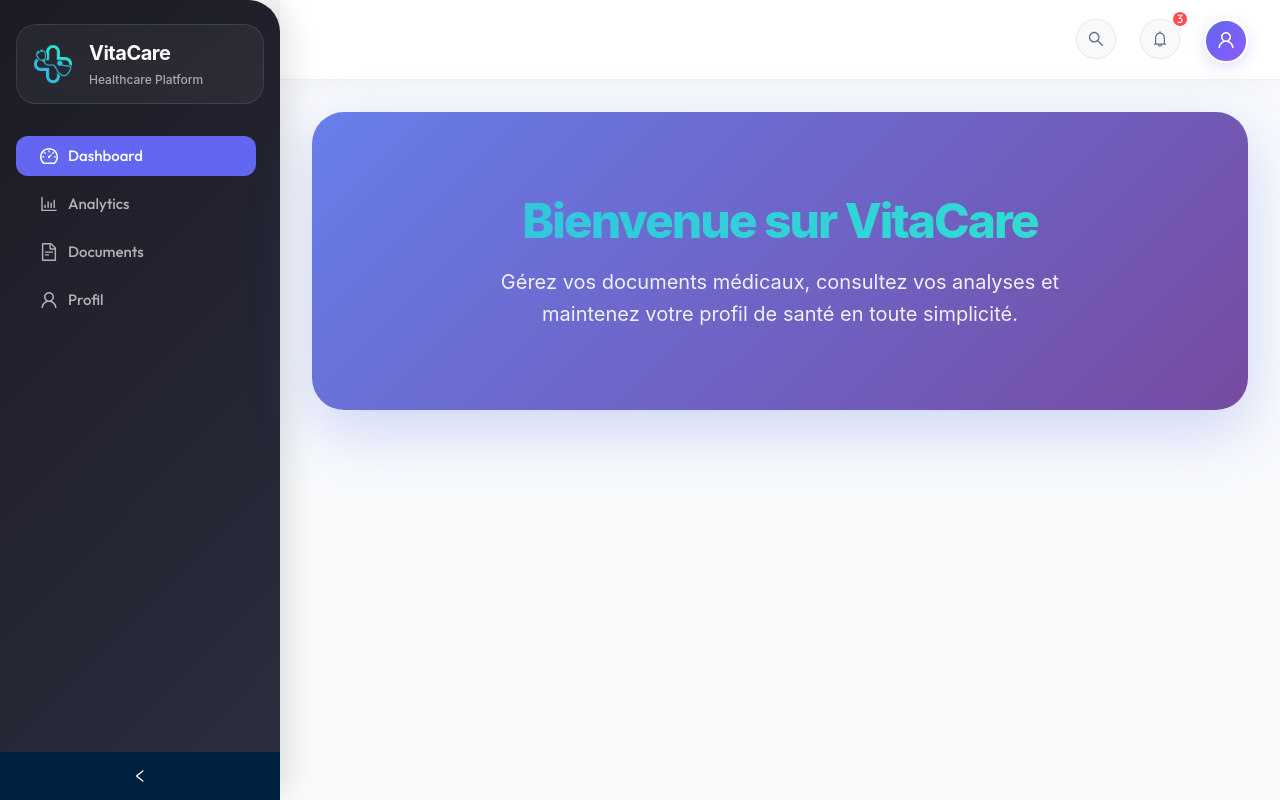
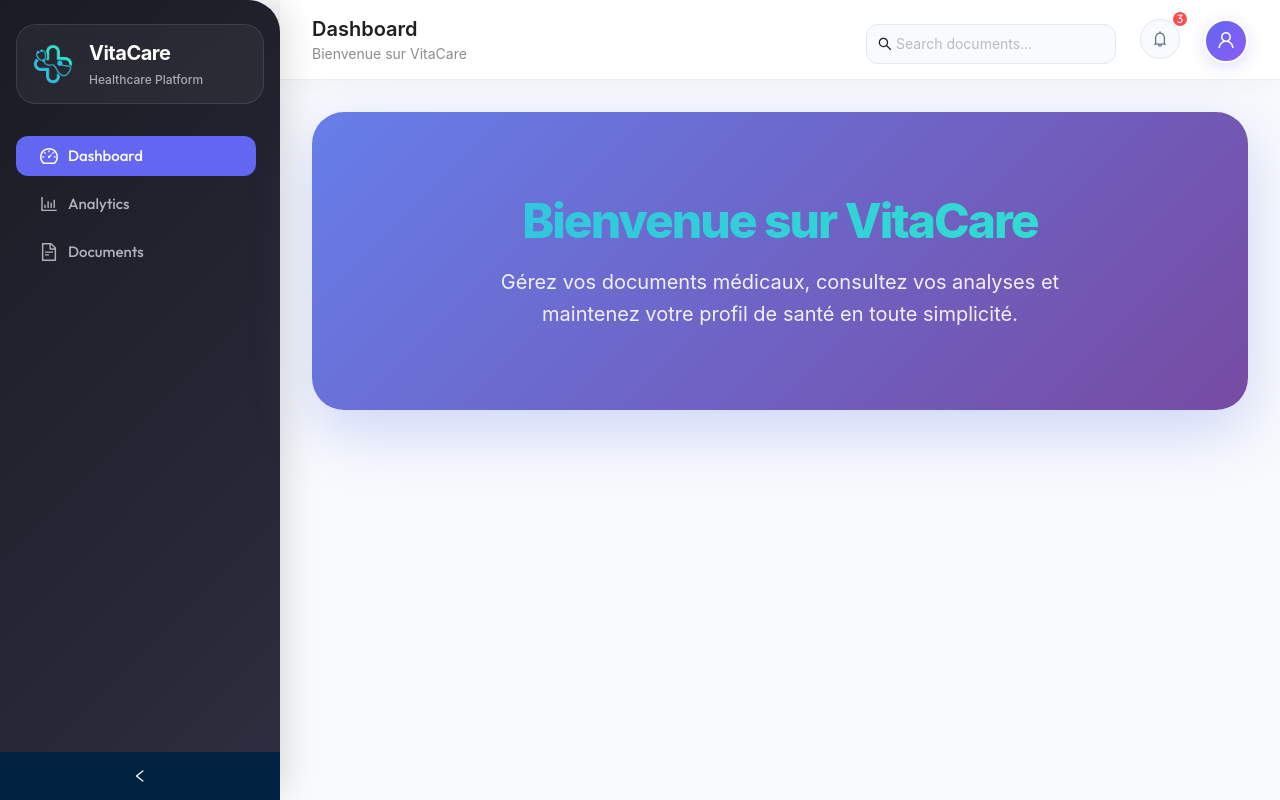
Before and after one commit to RayenDrira/VitaCare, a React (Create React App) app in the folder frontend/: page / in a window 1280 px wide. Built offline with nearby package versions, Linux system fonts and the light colour scheme; sample sign-in values are in the browser's storage.

Commit message:
added search // preview button on hover //

```diff
--- a/frontend/src/App.jsx
+++ b/frontend/src/App.jsx
@@ -9,7 +9,7 @@ import {
 import {jwtDecode} from "jwt-decode";
 import LoginPage from "./pages/LoginPage";
 import Dashboard from "./pages/Dashboard";
-
+import "./styles/Auth.css";
 function OAuth2RedirectHandler({ setIsAuthenticated }) {
    const navigate = useNavigate();
 
--- a/frontend/src/components/Documents.jsx
+++ b/frontend/src/components/Documents.jsx
@@ -1,4 +1,5 @@
 import React, { useState, useEffect } from "react";
+
 import {
    DeleteOutlined,
    SearchOutlined,
@@ -12,6 +13,8 @@ import {
    message,
    Button,
    Modal,
+   Select,
+   border,
    Card,
    Typography,
    Tag,
@@ -20,12 +23,12 @@ import {
 import { pdfjs } from "react-pdf";
 import { apiFetch, getEmailFromToken } from "../utils/api";
 import "../styles/Documents.css";
+import { Document as PdfDocument, Page } from "react-pdf";
 
 pdfjs.GlobalWorkerOptions.workerSrc = `//cdnjs.cloudflare.com/ajax/libs/pdf.js/${pdfjs.version}/pdf.worker.min.js`;
 
 const { Title, Text } = Typography;
 const ACCEPTED_TYPES = ["image/", "application/pdf"];
-
 const generatePdfThumbnail = async (url) => {
    try {
       const pdf = await pdfjs.getDocument(url).promise;
@@ -81,14 +84,19 @@ const getFileTypeTag = (contentType) => {
    return <Tag color="blue">FILE</Tag>;
 };
 
-const GestionDocuments = () => {
+const GestionDocuments = ({ searchQuery = "" }) => {
    const [fileList, setFileList] = useState([]);
    const [previewOpen, setPreviewOpen] = useState(false);
    const [previewContent, setPreviewContent] = useState("");
    const [isPdf, setIsPdf] = useState(false);
    const [uploading, setUploading] = useState(false);
    const { Dragger } = Upload;
+   const [sortBy, setSortBy] = useState("latest");
+   const [numPages, setNumPages] = useState(null);
 
+   const onPdfLoad = ({ numPages }) => {
+      setNumPages(numPages);
+   };
    const fetchDocuments = async () => {
       try {
          const email = getEmailFromToken();
@@ -105,7 +113,15 @@ const GestionDocuments = () => {
                )}?email=${encodeURIComponent(email)}`;
                const fileRes = await apiFetch(url);
                const blob = await fileRes.blob();
-               const objectUrl = URL.createObjectURL(blob);
+               const contentType = fileRes.headers.get("Content-Type");
+
+               const fixedBlob =
+                  contentType?.includes("pdf") &&
+                  blob.type !== "application/pdf"
+                     ? new Blob([blob], { type: "application/pdf" })
+                     : blob;
+
+               const objectUrl = URL.createObjectURL(fixedBlob);
 
                let thumbUrl = objectUrl;
                if (doc.fileType?.startsWith("application/pdf")) {
@@ -116,7 +132,8 @@ const GestionDocuments = () => {
                   uid: doc.filename,
                   name: doc.filename,
                   contentType: doc.fileType,
-                  url: objectUrl,
+                  url: objectUrl, // blob preview url
+                  blob: fixedBlob, // keep raw blob too ✅
                   thumbUrl,
                   uploadedAt: doc.uploadedAt
                      ? new Date(doc.uploadedAt)
@@ -135,10 +152,32 @@ const GestionDocuments = () => {
    useEffect(() => {
       fetchDocuments();
    }, []);
-
+   const filteredDocs = fileList
+      .filter(
+         (file) =>
+            file.name.toLowerCase().includes(searchQuery.toLowerCase()) ||
+            file.contentType.toLowerCase().includes(searchQuery.toLowerCase())
+      )
+      .sort((a, b) => {
+         if (sortBy === "latest") return b.uploadedAt - a.uploadedAt;
+         if (sortBy === "alpha") return a.name.localeCompare(b.name);
+         if (sortBy === "type")
+            return a.contentType.localeCompare(b.contentType);
+         return 0;
+      });
    const handlePreview = (file) => {
       setIsPdf(file.contentType.startsWith("application/pdf"));
-      setPreviewContent(file.url);
+
+      if (file.contentType.startsWith("application/pdf")) {
+         // force PDF to render inside iframe
+         const pdfUrl = URL.createObjectURL(
+            new Blob([file.blob], { type: "application/pdf" })
+         );
+         setPreviewContent(pdfUrl);
+      } else {
+         setPreviewContent(file.url);
+      }
+
       setPreviewOpen(true);
    };
 
@@ -257,6 +296,23 @@ const GestionDocuments = () => {
                </div>
             </Dragger>
          </Card>
+         <div
+            style={{
+               display: "flex",
+               justifyContent: "flex-end",
+               marginBottom: "16px",
+            }}
+         >
+            <Select
+               value={sortBy}
+               onChange={(val) => setSortBy(val)}
+               style={{ width: 200 }}
+            >
+               <Select.Option value="latest">📅 Latest Uploaded</Select.Option>
+               <Select.Option value="alpha">🔤 Alphabetical</Select.Option>
+               <Select.Option value="type">📂 File Type</Select.Option>
+            </Select>
+         </div>
 
          {/* Documents Grid */}
          <div
@@ -267,7 +323,7 @@ const GestionDocuments = () => {
                marginTop: "32px",
             }}
          >
-            {fileList.map((file) => (
+            {filteredDocs.map((file) => (
                <Card
                   key={file.uid}
                   hoverable
@@ -293,6 +349,7 @@ const GestionDocuments = () => {
                >
                   {/* Document Preview */}
                   <div
+                     className="document-item"
                      style={{
                         position: "relative",
                         height: "200px",
@@ -519,39 +576,18 @@ const GestionDocuments = () => {
                   overflow: "hidden",
                }}
             >
-               <div
-                  style={{
-                     background:
-                        "linear-gradient(135deg, #6366f1 0%, #8b5cf6 100%)",
-                     color: "#ffffff",
-                     padding: "16px 24px",
-                     display: "flex",
-                     justifyContent: "space-between",
-                     alignItems: "center",
-                  }}
-               >
-                  <Title level={4} style={{ color: "#ffffff", margin: 0 }}>
-                     Document Preview
-                  </Title>
-                  <Button
-                     type="text"
-                     style={{ color: "#ffffff" }}
-                     onClick={() => setPreviewOpen(false)}
-                  >
-                     ✕
-                  </Button>
-               </div>
-               <div style={{ padding: "24px" }}>
+               <div>
                   {isPdf ? (
                      <iframe
                         src={previewContent}
                         title="PDF Preview"
+                        width="100%"
+                        height="600px"
                         style={{
                            border: "none",
                            width: "100%",
-                           minHeight: "70vh",
-                           borderRadius: "12px",
-                           boxShadow: "0 4px 24px rgba(0,0,0,0.08)",
+                           minHeight: "600px",
+                           // you can keep a minHeight for readability
                         }}
                      />
                   ) : (
--- a/frontend/src/components/GestionProfile.jsx
+++ b/frontend/src/components/GestionProfile.jsx
@@ -288,7 +288,7 @@ export default function GestionProfile() {
                   style={{
                      position: "relative",
                      zIndex: 2,
-                     padding: "50px 60px",
+                     padding: "80px 60px",
                      textAlign: "center",
                      color: "#ffffff",
                   }}
--- a/frontend/src/pages/Dashboard.jsx
+++ b/frontend/src/pages/Dashboard.jsx
@@ -14,6 +14,7 @@ import {
    Avatar,
    Dropdown,
    Button,
+   Input,
    Space,
 } from "antd";
 import {
@@ -32,6 +33,18 @@ const { Title, Text } = Typography;
 export default function Dashboard() {
    const [collapsed, setCollapsed] = useState(false);
    const [activePage, setActivePage] = useState("1");
+   const pageTitles = {
+      1: { title: "Dashboard", subtitle: "Bienvenue sur VitaCare" },
+      2: {
+         title: "Analytics",
+         subtitle: "Visualisez vos statistiques de santé",
+      },
+      9: {
+         title: "Documents",
+         subtitle: "Organisez et gérez tous vos documents médicaux",
+      },
+      10: { title: "Profil", subtitle: "Gérez vos informations personnelles" },
+   };
 
    const siderItems = [
       {
@@ -53,13 +66,10 @@ export default function Dashboard() {
          label: "Documents",
          style: { margin: "8px 0", borderRadius: "12px" },
       },
-      {
-         key: "10",
-         icon: <UserOutlined style={{ fontSize: "18px" }} />,
-         label: "Profil",
-         style: { margin: "8px 0", borderRadius: "12px" },
-      },
    ];
+
+   // inside Dashboard component
+   const [searchQuery, setSearchQuery] = useState(""); // add state
 
    const userMenu = (
       <Menu
@@ -209,22 +219,43 @@ export default function Dashboard() {
                      height: 80,
                      display: "flex",
                      alignItems: "center",
-                     justifyContent: "flex-end",
+                     justifyContent: "space-between",
                      boxShadow: "0 2px 24px rgba(0,0,0,0.04)",
                      borderBottom: "1px solid rgba(0,0,0,0.06)",
                   }}
                >
-                  {/* Right side controls */}
-                  <Space size="large">
-                     <Button
-                        type="text"
-                        icon={<SearchOutlined />}
-                        shape="circle"
-                        size="large"
+                  {/* Left: Page Title */}
+                  <div style={{ display: "flex", flexDirection: "column" }}>
+                     <Title level={4} style={{ margin: 0, padding: " 0" }}>
+                        {pageTitles[activePage]?.title || ""}
+                     </Title>
+                     <Text type="secondary">
+                        {pageTitles[activePage]?.subtitle || ""}
+                     </Text>
+                  </div>
+
+                  {/* Right: Controls */}
+                  <Space
+                     size="large"
+                     style={{
+                        alignItems: "center",
+                        display: "flex",
+                        justifyContent: "center",
+                     }}
+                  >
+                     <Input
+                        placeholder="Search documents..."
+                        prefix={<SearchOutlined />}
+                        value={searchQuery}
+                        onChange={(e) => setSearchQuery(e.target.value)}
+                        onPressEnter={() => setActivePage("9")} // ⬅️ Go to Documents on Enter
                         style={{
+                           width: 250,
+                           height: 40,
+                           borderRadius: "12px",
                            background: "#f8fafc",
                            border: "1px solid #e2e8f0",
-                           color: "#64748b",
+                           centered: "true",
                         }}
                      />
                      <Badge count={3} size="small">
@@ -327,10 +358,7 @@ export default function Dashboard() {
                            flex: 1,
                         }}
                         bodyStyle={{ padding: "32px" }}
-                     >
-                        <Title level={2}>Analytics</Title>
-                        <Text>Visualisez vos statistiques de santé</Text>
-                     </Card>
+                     ></Card>
                   )}
 
                   {/* Documents Page */}
@@ -346,13 +374,7 @@ export default function Dashboard() {
                         }}
                         bodyStyle={{ padding: "32px" }}
                      >
-                        <div style={{ marginBottom: "24px" }}>
-                           <Title level={2}>Gestion des Documents</Title>
-                           <Text>
-                              Organisez et gérez tous vos documents médicaux
-                           </Text>
-                        </div>
-                        <GestionDocuments />
+                        <GestionDocuments searchQuery={searchQuery} />
                      </Card>
                   )}
 
```
Also changed, not shown: 6 other files (tests, documents, lock files or other folders).
